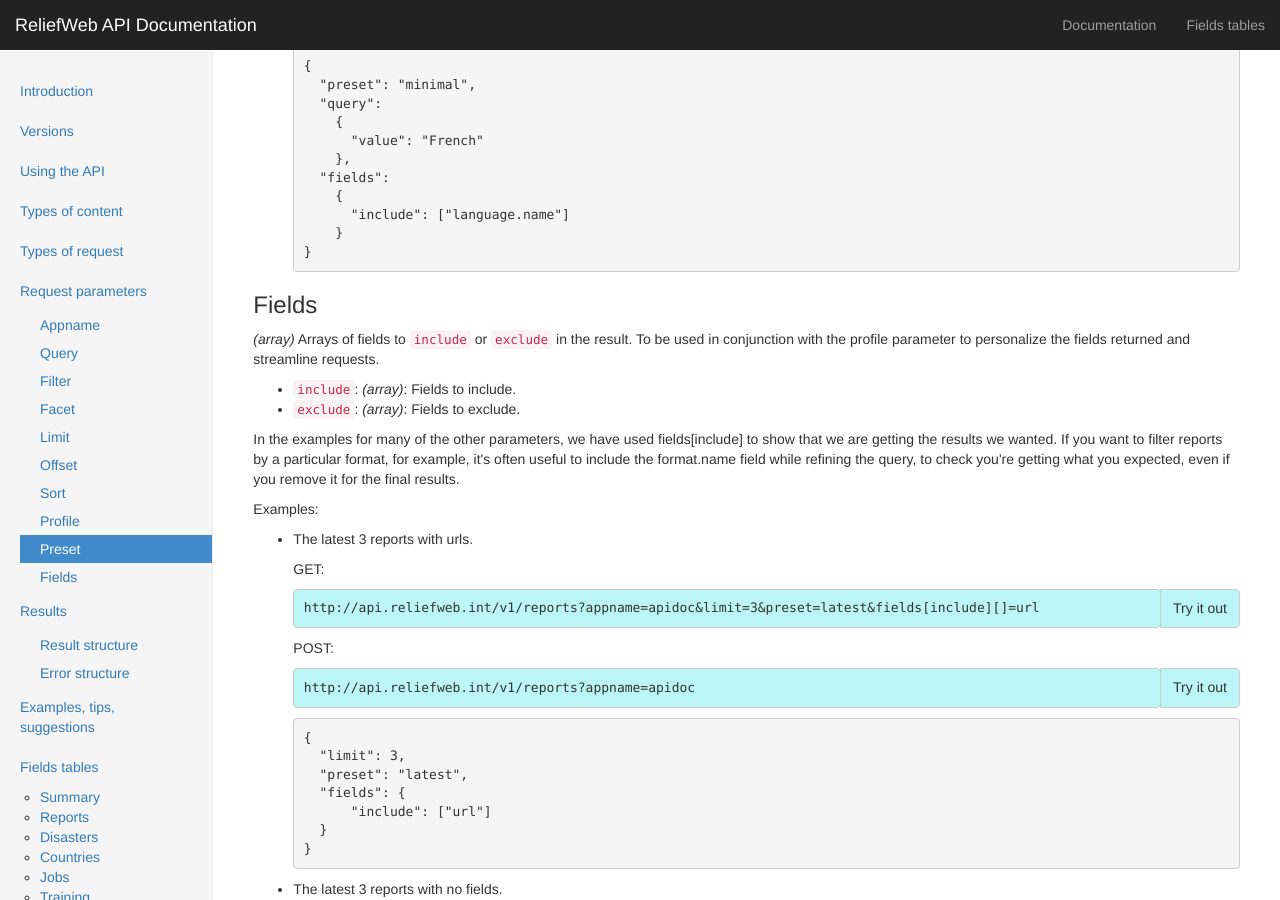
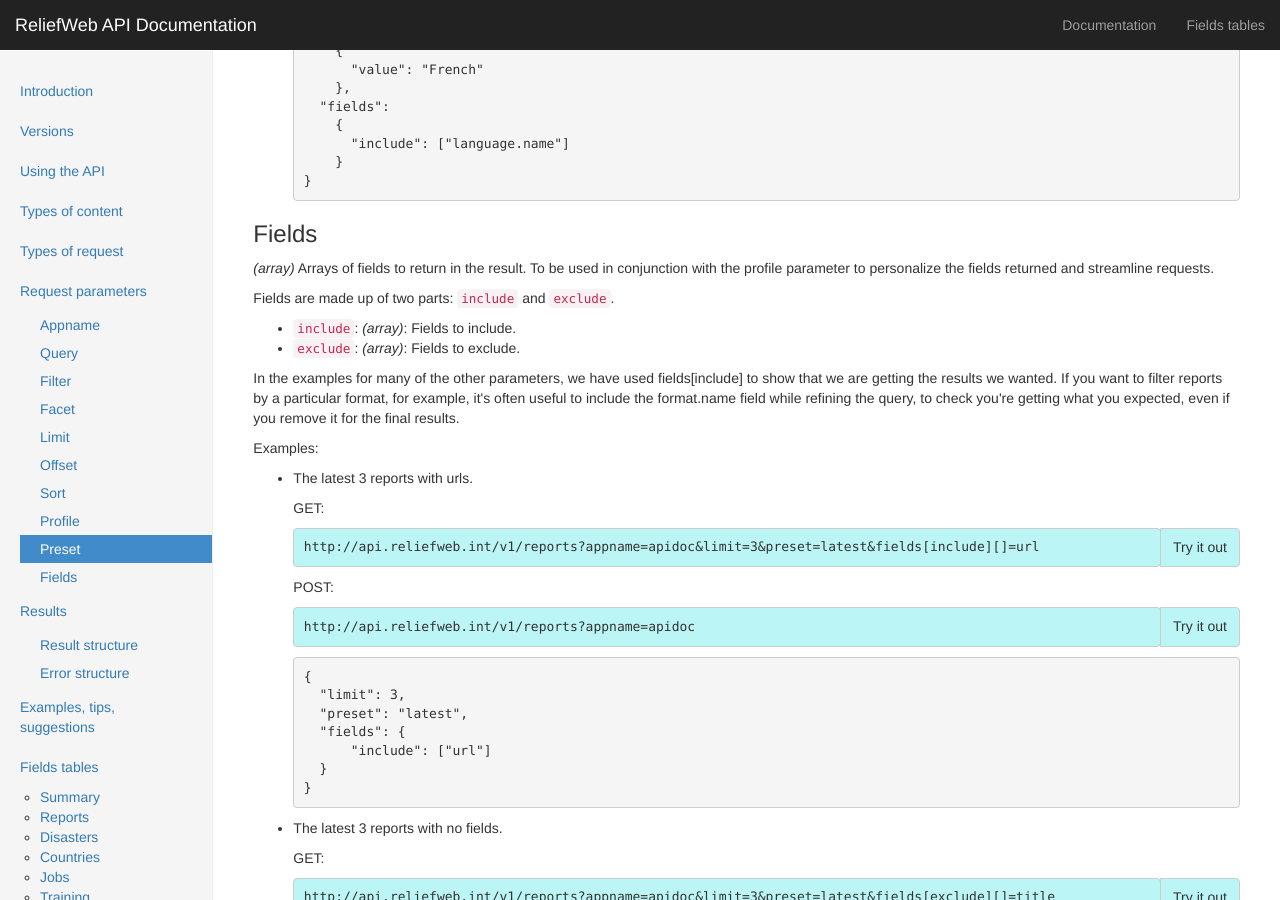
Before and after one commit to UN-OCHA/rwint-api-doc, a Jekyll site: the page index.html, which Jekyll copies as it is, in a window 1280 px wide and 900 px high, scrolled down 16394 px. Built offline with Jekyll 4.4.1, drawn with Linux system fonts in a browser that asks for light colours.

Commit message:
clean up formatting

```diff
--- a/index.html
+++ b/index.html
@@ -647,8 +647,6 @@
 
           <p><em>(array)</em> Facets are used on the ReliefWeb site to show a set of contents split by categories, status and/or date, with the count included. Facets are commonly used on e-commerce sites to break down product categories in an intuitive way. These allow for broad-ranging queries, which would otherwise involve many individual requests. These are shown on the site to allow a quick way to drill down into the results.</p>
 
-          <div class="clearfix"></div>
-
           <p>Facets are made up of seven parts: <code>field</code>, <code>name</code>, <code>limit</code>, <code>sort</code>, <code>filter</code>, <code>interval</code> and <code>scope</code>.</p>
 
           <ul>
@@ -1189,7 +1187,9 @@
 
           <h3 id="fields">Fields </h3>
 
-          <p><em>(array)</em> Arrays of fields to <code>include</code> or <code>exclude</code> in the result. To be used in conjunction with the profile parameter to personalize the fields returned and streamline requests.</p>
+          <p><em>(array)</em> Arrays of fields to return in the result. To be used in conjunction with the profile parameter to personalize the fields returned and streamline requests.</p>
+
+          <p>Fields are made up of two parts: <code>include</code> and <code>exclude</code>.</p>
 
           <ul>
             <li><code>include</code>: <em>(array)</em>: Fields to include.</li>
```
